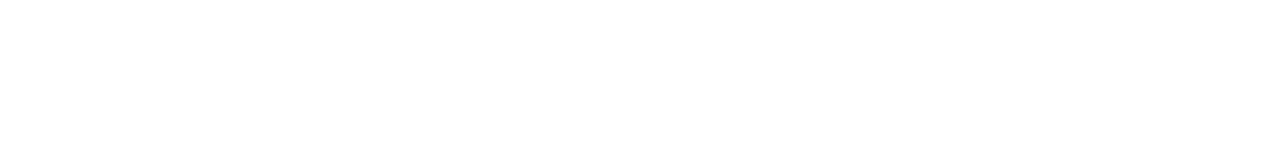
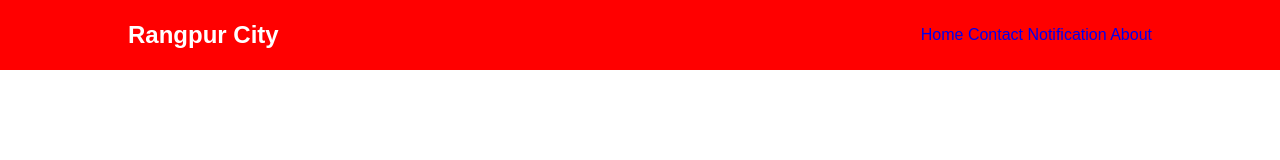
Before and after one commit to Rifaatislaam/Rangpur-City, a plain HTML site: page index.html in a window 1280 px wide. Drawn offline with Linux system fonts and the light colour scheme.

Commit message:
added CSS & HTML

```diff
--- a/index.html
+++ b/index.html
@@ -4,8 +4,20 @@
   <meta charset="UTF-8">
   <meta name="viewport" content="width=device-width, initial-scale=1.0">
   <title>Rangpur City</title>
+  <!-- LINK WITH CSS -->
+   <link rel="stylesheet" href="style.css">
 </head>
 <body>
+  <!-- NAVBAR DESIGN -->
+   <header class="header">
+    <a href="#" class="logo"> Rangpur City</a>
 
+    <nav class="navbar">
+      <a href="#">Home</a>
+      <a href="#">Contact</a>
+      <a href="#">Notification</a>
+      <a href="#">About</a>
+    </nav>
+   </header>
 </body>
 </html>
--- a/style.css
+++ b/style.css
@@ -0,0 +1,41 @@
+@import url("https://fonts.googleapis.com/css2?family=Raleway:wght@200;300;400;500&display=swap");
+
+* {
+  margin: 0;
+  padding: 0;
+  outline: none;
+  border: none;
+  list-style: none;
+  text-decoration: none;
+  box-sizing: border-box;
+  scroll-behavior: smooth;
+  font-family: "Poppins", sans-serif;
+}
+body {
+  min-height: 100vh;
+}
+.header {
+  position: fixed;
+  top: 0;
+  left: 0;
+  width: 100%;
+  padding: 1.3rem 10%;
+  background-color: red;
+  display: flex;
+  justify-content: space-between;
+  align-items: center;
+  z-index: 99;
+}
+.logo {
+  font-size: 1.5rem;
+  color: #fff;
+  text-decoration: none;
+  font-weight: 600;
+}
+.nav a {
+  font-size: 1.15rem;
+  color: #fff;
+  text-decoration: none;
+  font-weight: 400;
+  padding: 5rem;
+}
```
